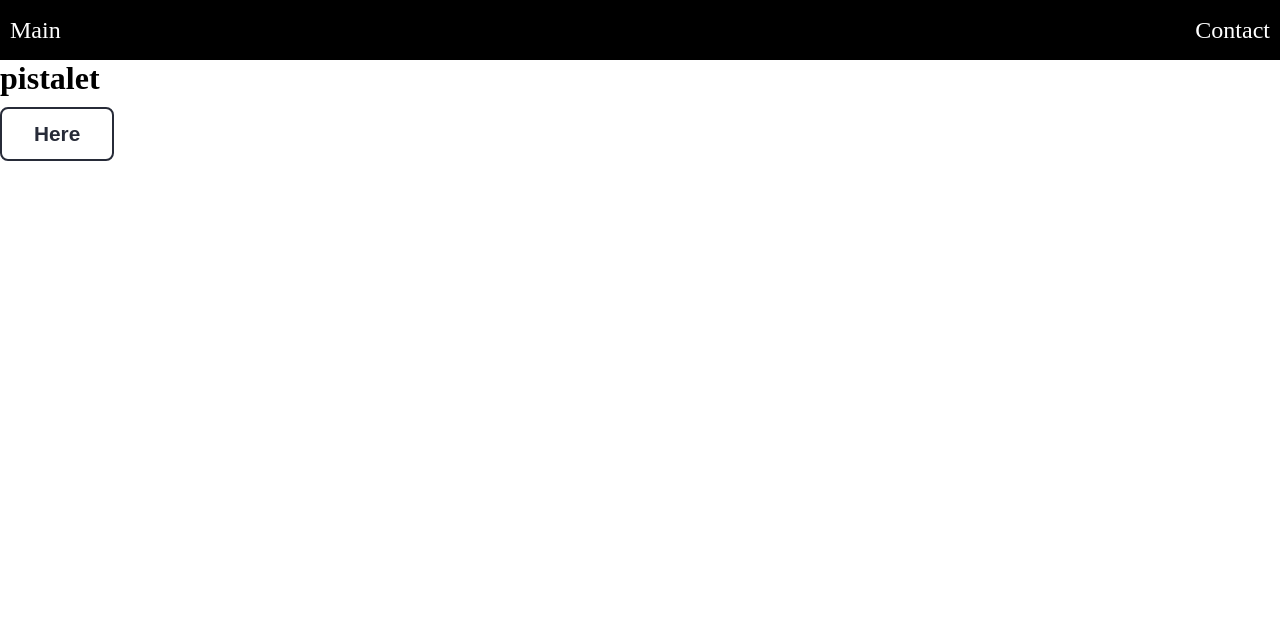
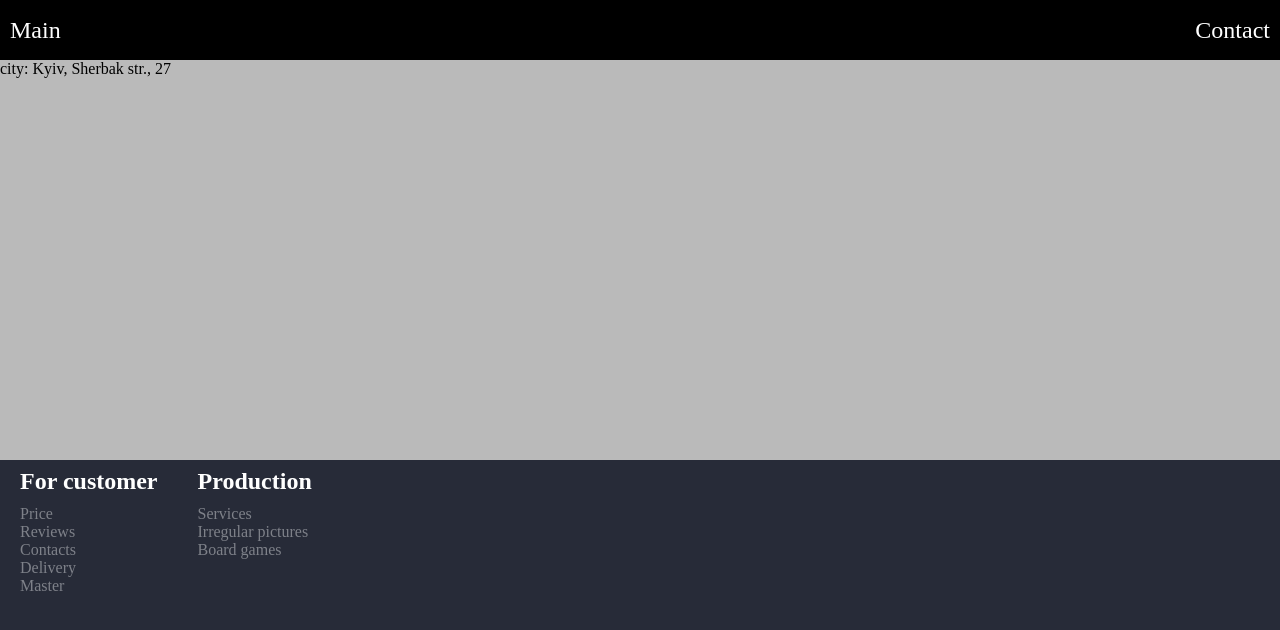
Before and after one commit to sssgen/photo-layout, a React (Create React App) app in the folder client/: page /contact in a window 1280 px wide. Shown: the top 630 px of the page. Built offline with nearby package versions, Linux system fonts and the light colour scheme.

Commit message:
contact and footer layout

```diff
--- /dev/null
+++ b/client/src/components/Footer/Footer.jsx
@@ -0,0 +1,32 @@
+import React from 'react';
+import styles from './Footer.module.scss';
+import { Link } from 'react-router-dom';
+
+const Footer = () => {
+    return (
+        <div className={styles.footer}>
+            <div className={styles.footerMain}>
+
+            </div>
+            <div className={styles.footerLinks}>
+                <h3>For customer</h3>
+                <Link>Price</Link>
+                <Link>Reviews</Link>
+                <Link>Contacts</Link>
+                <Link>Delivery</Link>
+                <Link>Master</Link>
+            </div>
+            <div className={styles.footerLinks}>
+                <h3>Production</h3>
+                <Link>Services</Link>
+                <Link>Irregular pictures</Link>
+                <Link>Board games</Link>
+            </div>
+            <div className={styles.footerContact}>
+
+            </div>
+        </div>
+    );
+};
+
+export default Footer;
--- /dev/null
+++ b/client/src/components/Footer/Footer.module.scss
@@ -0,0 +1,34 @@
+.footer{
+    height: 500px;
+    width: 100%;
+    background-color: #272B38;
+    color: white;
+
+    display: flex;
+    flex-direction: row;
+    flex-wrap: wrap;
+}
+.footerLinks{
+    display: flex;
+    flex-direction: column;
+    width: fit-content;
+    height: fit-content;
+    margin: 8px 20px;
+    h3{
+        color: white;
+        font-size: 1.5rem;
+        margin-bottom: 10px;
+    }
+    a{
+        text-decoration: none;
+        color: #7E8189;
+        font-size: 1rem;
+        font-weight: 300;
+
+        cursor: pointer;
+        &:hover{
+            color: white;
+
+        }
+    }
+}
--- a/client/src/components/WebsiteRoutes/WebsiteRoutes.jsx
+++ b/client/src/components/WebsiteRoutes/WebsiteRoutes.jsx
@@ -2,19 +2,19 @@ import React from 'react';
 import { BrowserRouter, Route, Routes } from 'react-router-dom';
 import { PublicRoutes } from './PublicRoutes.js';
 import Navbar from '../Navbar/Navbar.jsx'
+import Footer from '../Footer/Footer.jsx';
 
 const WebsiteRoutes = () => {
     return (
         <BrowserRouter>
         <Navbar />
-            <Routes>
-                {PublicRoutes.map(({path, element, key}) =>{
-
-                    return <Route path={path} element={element} key={key} />
+        <Routes>
+            {PublicRoutes.map(({path, element, key}) =>{
+                return <Route path={path} element={element} key={key} />
                 })
-
-                }
+            }
             </Routes>
+        <Footer />
         </BrowserRouter>
     );
 };
--- a/client/src/pages/ContactUs/ContactUs.jsx
+++ b/client/src/pages/ContactUs/ContactUs.jsx
@@ -1,12 +1,15 @@
 import React from 'react';
 import './ContactUs.scss';
-import SecondaryButton from '../../components/UI/SecondaryButton/SecondaryButton';
 
 const ContactUs = () => {
     return (
         <div className='contactWrapper'>
-            <h1>pistalet</h1>
-            <SecondaryButton>Here</SecondaryButton>
+            <div className='contactAddress'>
+                city: Kyiv, Sherbak str., 27
+            </div>
+            <div className='contactForm'>
+
+            </div>
         </div>
     );
 };
--- a/client/src/pages/ContactUs/ContactUs.scss
+++ b/client/src/pages/ContactUs/ContactUs.scss
@@ -1,3 +1,5 @@
 .contactWrapper{
     margin-top: 60px;
+    min-height: 50vh;
+    background-color: rgba(0, 0, 0, 0.269);
 }
```
